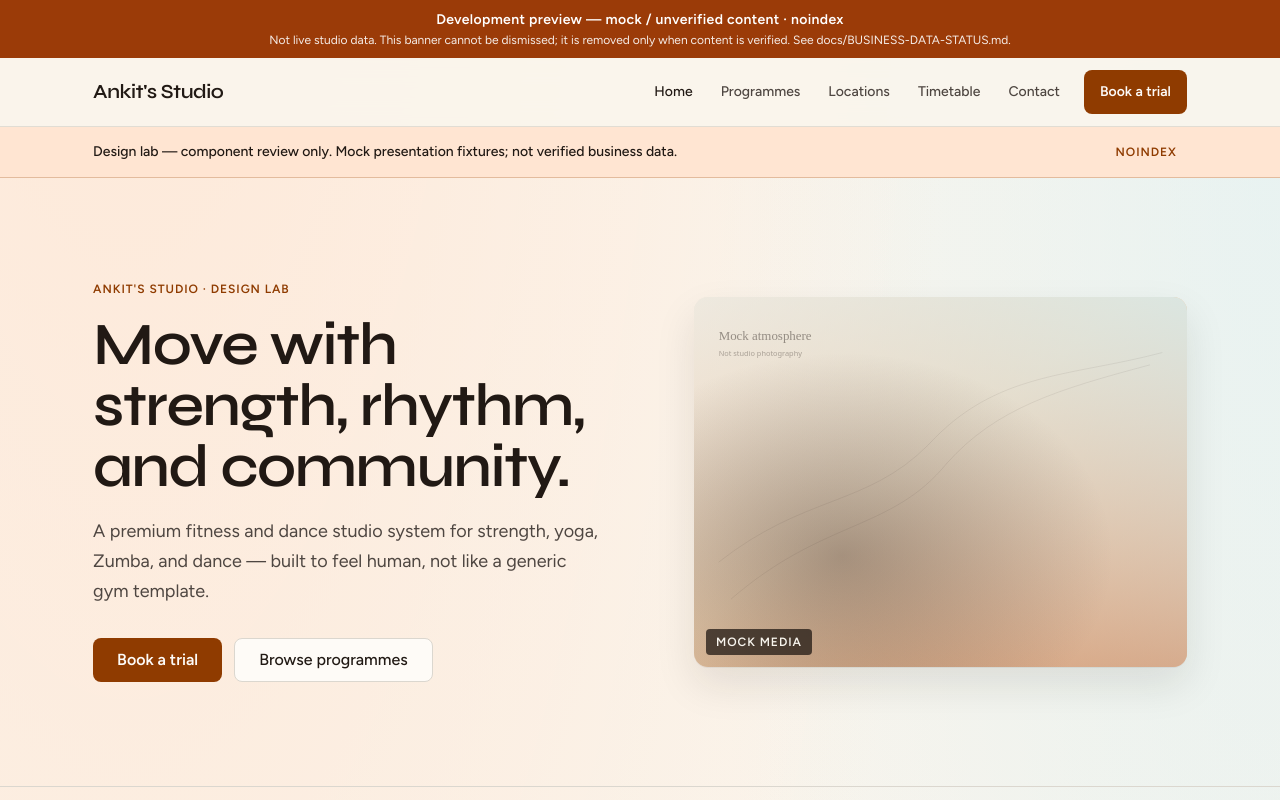
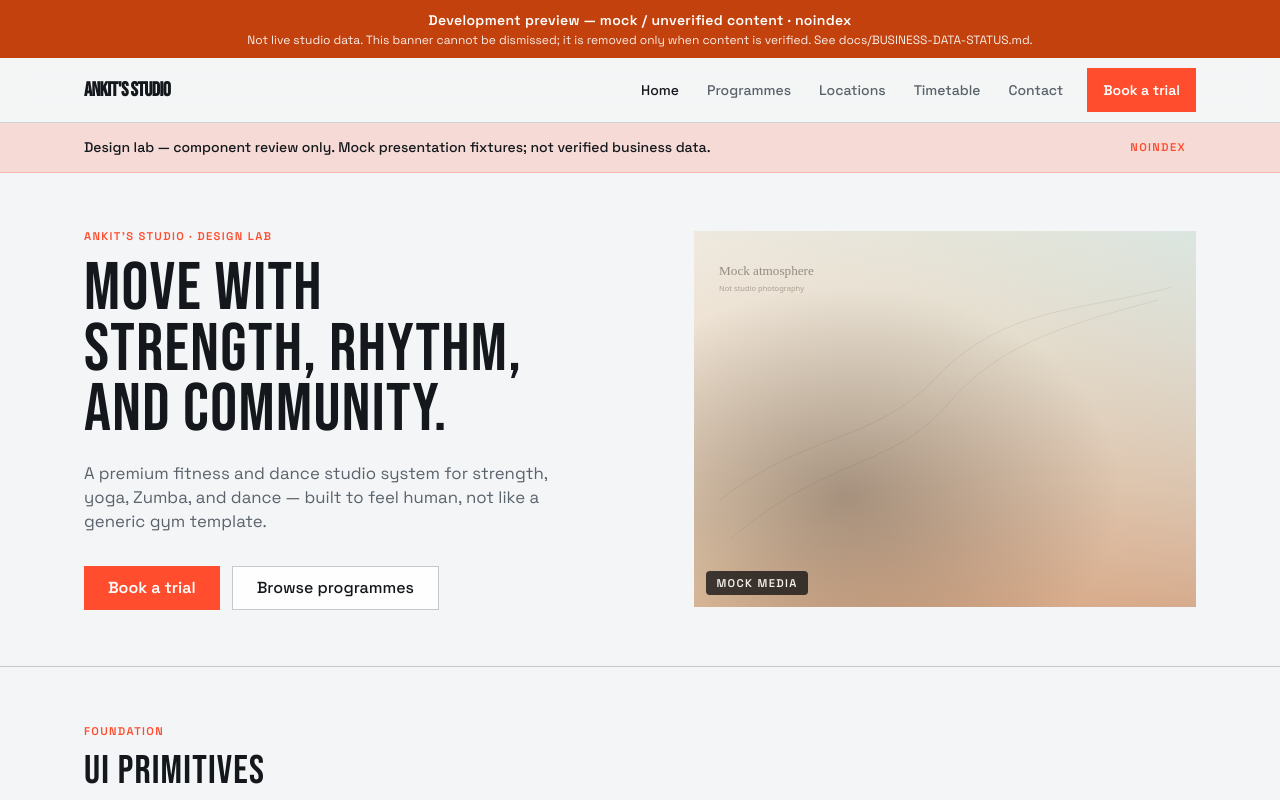
Before and after one commit to ankitsstudiotech/ankits-studio, a Next.js app: page /design-lab/components in a window 1280 px wide. Shown: the top 800 px of the page. Built offline with nearby package versions, Linux system fonts and the light colour scheme; no server answers.

Commit message:
feat: implement studio pulse visual foundations
Replace ivory/amber tokens and Syne/Figtree with Pulse field/coral/utility tokens and Bebas Neue + Space Grotesk. Remove atmosphere gradient and soft-shadow defaults.

Co-authored-by: Cursor <cursoragent@cursor.com>

```diff
--- a/src/app/globals.css
+++ b/src/app/globals.css
@@ -4,8 +4,8 @@
 @import "../styles/studio.css";
 
 @theme inline {
-  --font-sans: var(--font-figtree), "Figtree", ui-sans-serif, system-ui, sans-serif;
-  --font-display: var(--font-syne), "Syne", ui-sans-serif, system-ui, sans-serif;
+  --font-sans: var(--font-space-grotesk), "Space Grotesk", system-ui, sans-serif;
+  --font-display: var(--font-bebas), "Bebas Neue", Impact, sans-serif;
 }
 
 body {
--- a/src/app/layout.tsx
+++ b/src/app/layout.tsx
@@ -1,5 +1,5 @@
 import type { Metadata } from "next";
-import { Figtree, Syne } from "next/font/google";
+import { Bebas_Neue, Space_Grotesk } from "next/font/google";
 import { MockModeIndicator } from "@/components/MockModeIndicator";
 import { getBusinessIdentity } from "@/content";
 import { baseMetadata } from "@/lib/metadata";
@@ -7,18 +7,18 @@ import { buildOrganizationJsonLd } from "@/lib/seo/structured-data";
 import { serializeJsonLd } from "@/lib/seo/serialize";
 import "./globals.css";
 
-const syne = Syne({
+const bebas = Bebas_Neue({
   subsets: ["latin"],
-  variable: "--font-syne",
+  weight: "400",
+  variable: "--font-bebas",
   display: "swap",
-  weight: ["500", "600", "700"],
 });
 
-const figtree = Figtree({
+const spaceGrotesk = Space_Grotesk({
   subsets: ["latin"],
-  variable: "--font-figtree",
+  weight: ["400", "500", "600", "700"],
+  variable: "--font-space-grotesk",
   display: "swap",
-  weight: ["400", "500", "600", "700"],
 });
 
 export const metadata: Metadata = baseMetadata;
@@ -33,7 +33,7 @@ export default function RootLayout({
   return (
     <html
       lang="en"
-      className={`${syne.variable} ${figtree.variable} h-full antialiased`}
+      className={`${bebas.variable} ${spaceGrotesk.variable} h-full antialiased`}
     >
       <body className="studio-shell has-sticky-cta flex min-h-full flex-col">
         {organizationJsonLd ? (
@@ -44,12 +44,11 @@ export default function RootLayout({
         ) : null}
         <a
           href="#main-content"
-          className="sr-only focus:not-sr-only focus:absolute focus:left-4 focus:top-4 focus:z-50 focus:rounded focus:bg-surface-raised focus:px-4 focus:py-2 focus:text-ink focus:shadow-lg"
+          className="sr-only focus:not-sr-only focus:absolute focus:left-4 focus:top-4 focus:z-50 focus:bg-field focus:px-4 focus:py-2 focus:text-ink-inverse focus:outline-2 focus:outline-offset-2 focus:outline-volt"
         >
           Skip to main content
         </a>
         <MockModeIndicator />
-        {/* Wrapper keeps skip-link target stable; each page owns its <main>. */}
         <div id="main-content" className="flex flex-1 flex-col">
           {children}
         </div>
--- a/src/components/MockModeIndicator.tsx
+++ b/src/components/MockModeIndicator.tsx
@@ -24,7 +24,7 @@ export function MockModeIndicator() {
   return (
     <div
       role="status"
-      className="w-full bg-accent-strength px-4 py-2.5 text-center text-sm font-medium text-white"
+      className="w-full bg-[#c2410c] px-4 py-2.5 text-center text-sm font-medium text-white"
     >
       <p className="font-semibold tracking-wide">
         {contextLabel} — mock / unverified content · noindex
--- a/src/components/ui/Typography.tsx
+++ b/src/components/ui/Typography.tsx
@@ -25,7 +25,7 @@ export function Display({
   return (
     <Comp
       className={[
-        "font-[family-name:var(--font-display)] font-semibold",
+        "font-[family-name:var(--font-display)] font-normal",
         "text-[length:var(--text-display)] leading-[var(--text-display--line-height)] tracking-[var(--text-display--letter-spacing)]",
         "text-balance",
         toneClass[tone],
@@ -48,7 +48,7 @@ export function HeroHeading({
   return (
     <Comp
       className={[
-        "font-[family-name:var(--font-display)] font-semibold",
+        "font-[family-name:var(--font-display)] font-normal",
         "text-[length:var(--text-hero)] leading-[var(--text-hero--line-height)] tracking-[var(--text-hero--letter-spacing)]",
         "text-balance",
         toneClass[tone],
@@ -71,7 +71,7 @@ export function Title({
   return (
     <Comp
       className={[
-        "font-[family-name:var(--font-display)] font-semibold",
+        "font-[family-name:var(--font-display)] font-normal",
         "text-[length:var(--text-title)] leading-[var(--text-title--line-height)] tracking-[var(--text-title--letter-spacing)]",
         "text-balance",
         toneClass[tone],
@@ -94,7 +94,7 @@ export function Heading({
   return (
     <Comp
       className={[
-        "font-[family-name:var(--font-display)] font-semibold",
+        "font-[family-name:var(--font-display)] font-normal",
         "text-[length:var(--text-heading)] leading-[var(--text-heading--line-height)]",
         toneClass[tone],
         className,
--- a/src/styles/studio.css
+++ b/src/styles/studio.css
@@ -1,14 +1,12 @@
 /**
- * Base surface styles for the design system.
- * Imported by the design-lab layout (root globals.css stays untouched —
- * wiring these into the root layout is a shared hotspot for a later pass).
+ * Base surface styles — Studio Pulse production shell.
+ * No atmosphere gradient. Sticky CTA clearance retained.
  */
 
 @import "./tokens.css";
 @import "./motion.css";
 
 .studio-shell {
-  background: var(--atmosphere-gradient);
   background-color: var(--color-surface);
   color: var(--color-ink);
   font-family: var(--font-sans);
@@ -16,11 +14,10 @@
 }
 
 .studio-shell ::selection {
-  background: var(--color-accent-soft);
-  color: var(--color-ink);
+  background: color-mix(in srgb, var(--color-accent) 35%, transparent);
+  color: var(--color-ink-inverse);
 }
 
-/* Sticky mobile CTA clearance */
 .studio-shell.has-sticky-cta {
   padding-bottom: calc(var(--sticky-cta-height) + env(safe-area-inset-bottom, 0px));
 }
@@ -30,3 +27,14 @@
     padding-bottom: 0;
   }
 }
+
+/* Pulse field band — homepage / dark chrome regions */
+.pulse-field {
+  background-color: var(--color-field);
+  color: var(--color-ink-inverse);
+}
+
+.pulse-field ::selection {
+  background: color-mix(in srgb, var(--color-volt) 40%, transparent);
+  color: var(--color-field);
+}
--- a/src/styles/tokens.css
+++ b/src/styles/tokens.css
@@ -1,103 +1,105 @@
 /**
- * Design tokens — Ankit's Studio
- * Approach: docs/DESIGN-DIRECTION.md, ADR-004 / ADR-007 / ADR-012
- * Light theme only (v1). Content maps to ProgrammeAccentFamily;
- * this file is the only place families resolve to color.
+ * Design tokens — Ankit's Studio (Studio Pulse production)
+ * Source: DESIGN.md + frozen /design-lab/revamp-b local tokens
+ * Programme families remain semantic (ADR-012); resolved here only.
+ * Default page surface = utility light so secondary routes stay readable
+ * until their dedicated redesign. Homepage/shell apply field (dark) zones.
  */
 
 @theme {
-  /* Surfaces — warm ivory / raised white / soft wash */
-  --color-surface: oklch(97.2% 0.012 82);
-  --color-surface-raised: oklch(99.4% 0.004 82);
-  --color-surface-sunken: oklch(94.2% 0.016 82);
-  --color-surface-inverse: oklch(22% 0.018 55);
+  /* Utility default surfaces (booking, contact, timetable, cascading pages) */
+  --color-surface: #f4f5f6;
+  --color-surface-raised: #ffffff;
+  --color-surface-sunken: #e8eaec;
+  --color-surface-inverse: #0b0b0c;
 
-  /* Ink */
-  --color-ink: oklch(22% 0.016 55);
-  --color-ink-muted: oklch(40% 0.014 55);
-  --color-ink-subtle: oklch(38% 0.012 55);
-  --color-ink-inverse: oklch(97% 0.01 82);
+  /* Field (Pulse dark) — available as inverse / pulse utilities */
+  --color-field: #0b0b0c;
+  --color-field-raised: #141416;
 
-  /* Brand accent — deep amber, contrast-safe on white (~4.6:1+) */
-  --color-accent: oklch(46% 0.13 48);
-  --color-accent-hover: oklch(40% 0.12 48);
-  --color-accent-soft: oklch(94% 0.04 55);
-  --color-accent-foreground: oklch(99% 0.005 82);
+  /* Ink on utility */
+  --color-ink: #14181c;
+  --color-ink-muted: #5a636c;
+  --color-ink-subtle: #7a838c;
+  --color-ink-inverse: #f4f1ea;
 
-  /* Programme accent families (ADR-012) */
-  --color-accent-strength: oklch(48% 0.14 42);
-  --color-accent-strength-soft: oklch(94% 0.035 42);
-  --color-accent-calm: oklch(48% 0.06 210);
-  --color-accent-calm-soft: oklch(94% 0.02 210);
-  --color-accent-high-energy: oklch(50% 0.16 25);
-  --color-accent-high-energy-soft: oklch(94% 0.04 25);
+  /* Brand accent — coral trial / primary action */
+  --color-accent: #ff4d2e;
+  --color-accent-hover: #ff6348;
+  --color-accent-soft: color-mix(in srgb, #ff4d2e 16%, #f4f5f6);
+  --color-accent-foreground: #ffffff;
 
-  /* Borders / focus */
-  --color-border: oklch(88% 0.012 82);
-  --color-border-strong: oklch(78% 0.016 82);
-  --color-focus-ring: oklch(46% 0.13 48);
+  /* Tempo / programme families */
+  --color-accent-strength: #ff4d2e;
+  --color-accent-strength-soft: color-mix(in srgb, #ff4d2e 14%, #f4f5f6);
+  --color-accent-calm: #5eead4;
+  --color-accent-calm-soft: color-mix(in srgb, #5eead4 18%, #f4f5f6);
+  --color-accent-high-energy: #c8ff3d;
+  --color-accent-high-energy-soft: color-mix(in srgb, #c8ff3d 16%, #f4f5f6);
 
-  /* Feedback */
-  --color-danger: oklch(48% 0.16 25);
-  --color-success: oklch(45% 0.1 145);
+  --color-volt: #c8ff3d;
+  --color-teal-hold: #5eead4;
+  --color-muted-on-field: #9a958c;
 
-  /* Type families — wired by design-lab layout (and later root layout) */
-  --font-display: var(--font-syne), "Syne", ui-sans-serif, system-ui, sans-serif;
-  --font-sans: var(--font-figtree), "Figtree", ui-sans-serif, system-ui, sans-serif;
+  /* Borders / focus — volt on dark contexts via focus-ring; coral on utility */
+  --color-border: #c5c9ce;
+  --color-border-strong: #8a9299;
+  --color-focus-ring: #ff4d2e;
 
-  /* Type scale */
-  --text-display: clamp(2.75rem, 1.6rem + 4.2vw, 4.75rem);
-  --text-display--line-height: 0.98;
-  --text-display--letter-spacing: -0.03em;
+  --color-danger: #e11d48;
+  --color-success: #0a7a3e;
 
-  --text-hero: clamp(2.25rem, 1.35rem + 3.2vw, 3.75rem);
-  --text-hero--line-height: 1.02;
-  --text-hero--letter-spacing: -0.025em;
+  /* Type — Bebas Neue display + Space Grotesk UI (root layout wires variables) */
+  --font-display: var(--font-bebas), "Bebas Neue", Impact, Haettenschweiler, sans-serif;
+  --font-sans: var(--font-space-grotesk), "Space Grotesk", system-ui, sans-serif;
 
-  --text-title: clamp(1.625rem, 1.25rem + 1.4vw, 2.25rem);
-  --text-title--line-height: 1.15;
-  --text-title--letter-spacing: -0.02em;
+  --text-display: clamp(3rem, 1.5rem + 5vw, 6.5rem);
+  --text-display--line-height: 0.88;
+  --text-display--letter-spacing: 0.02em;
 
-  --text-heading: clamp(1.25rem, 1.1rem + 0.6vw, 1.5rem);
+  --text-hero: clamp(2.5rem, 1.4rem + 3.5vw, 4.5rem);
+  --text-hero--line-height: 0.9;
+  --text-hero--letter-spacing: 0.02em;
+
+  --text-title: clamp(1.75rem, 1.3rem + 1.5vw, 2.75rem);
+  --text-title--line-height: 0.95;
+  --text-title--letter-spacing: 0.03em;
+
+  --text-heading: clamp(1.15rem, 1.05rem + 0.4vw, 1.35rem);
   --text-heading--line-height: 1.25;
 
-  --text-body-lg: 1.125rem;
-  --text-body-lg--line-height: 1.65;
+  --text-body-lg: 1.05rem;
+  --text-body-lg--line-height: 1.45;
 
   --text-body: 1rem;
-  --text-body--line-height: 1.6;
+  --text-body--line-height: 1.45;
 
   --text-caption: 0.875rem;
-  --text-caption--line-height: 1.45;
+  --text-caption--line-height: 1.4;
 
-  --text-overline: 0.75rem;
+  --text-overline: 0.7rem;
   --text-overline--line-height: 1.3;
-  --text-overline--letter-spacing: 0.08em;
+  --text-overline--letter-spacing: 0.12em;
 
-  /* Spacing */
-  --spacing-section: clamp(3.5rem, 2.5rem + 5vw, 7rem);
-  --spacing-gutter: clamp(1rem, 0.7rem + 1.4vw, 2rem);
-  --spacing-stack: clamp(1.25rem, 1rem + 1vw, 2rem);
+  --spacing-section: clamp(2rem, 5vw, 3.5rem);
+  --spacing-gutter: 1.25rem;
+  --spacing-stack: clamp(1rem, 0.85rem + 0.6vw, 1.5rem);
 
-  /* Radii — restrained, editorial (not pill-heavy) */
+  /* Marketing: sharp. Utility controls may use sm. */
   --radius-sm: 0.25rem;
-  --radius-md: 0.5rem;
-  --radius-lg: 0.875rem;
-  --radius-xl: 1.25rem;
+  --radius-md: 0;
+  --radius-lg: 0;
+  --radius-xl: 0;
 
-  /* Shadows — soft, warm, single-layer */
-  --shadow-soft: 0 1px 0 oklch(22% 0.016 55 / 0.04),
-    0 12px 32px oklch(22% 0.016 55 / 0.06);
-  --shadow-lift: 0 1px 0 oklch(22% 0.016 55 / 0.05),
-    0 18px 40px oklch(22% 0.016 55 / 0.1);
+  /* No soft ambient card system — hairline only if needed */
+  --shadow-soft: none;
+  --shadow-lift: none;
 
-  /* Layout */
   --width-container: 72rem;
   --width-container-narrow: 42rem;
-  --header-height: 4.25rem;
+  --header-height: 4rem;
   --sticky-cta-height: 4.5rem;
 
-  /* Breakpoint reference (Tailwind defaults; documented for agents) */
   --breakpoint-sm: 640px;
   --breakpoint-md: 768px;
   --breakpoint-lg: 1024px;
@@ -106,31 +108,13 @@
 
 :root {
   --duration-fast: 150ms;
-  --duration-normal: 280ms;
-  --duration-slow: 480ms;
+  --duration-normal: 220ms;
+  --duration-slow: 400ms;
   --ease-out-expo: cubic-bezier(0.16, 1, 0.3, 1);
   --ease-out-quart: cubic-bezier(0.25, 1, 0.5, 1);
   --ease-standard: cubic-bezier(0.2, 0.8, 0.2, 1);
-
-  /* Atmosphere — soft warm wash, not flat white */
-  --atmosphere-gradient: radial-gradient(
-      120% 80% at 10% -10%,
-      oklch(94% 0.04 55 / 0.9),
-      transparent 55%
-    ),
-    radial-gradient(
-      90% 70% at 100% 0%,
-      oklch(94% 0.025 210 / 0.55),
-      transparent 50%
-    ),
-    linear-gradient(
-      180deg,
-      oklch(97.2% 0.012 82) 0%,
-      oklch(95.5% 0.018 70) 100%
-    );
 }
 
-/* Focus ring utility — designed, not browser-default alone */
 @utility focus-ring {
   outline: 2px solid transparent;
   outline-offset: 2px;
```
Also changed, not shown: src/components/ui/Button.tsx (+7 -6 lines), src/components/ui/Card.tsx (+4 -4 lines), src/styles/motion.css (+3 -22 lines).
